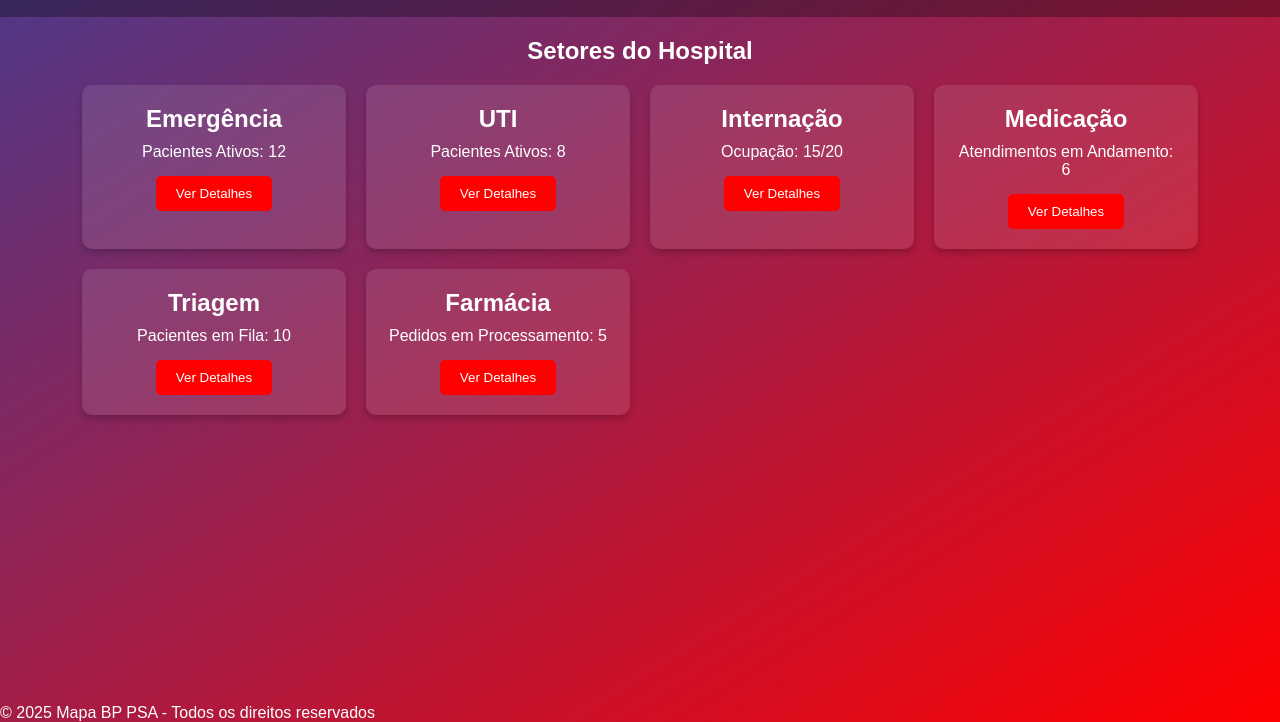
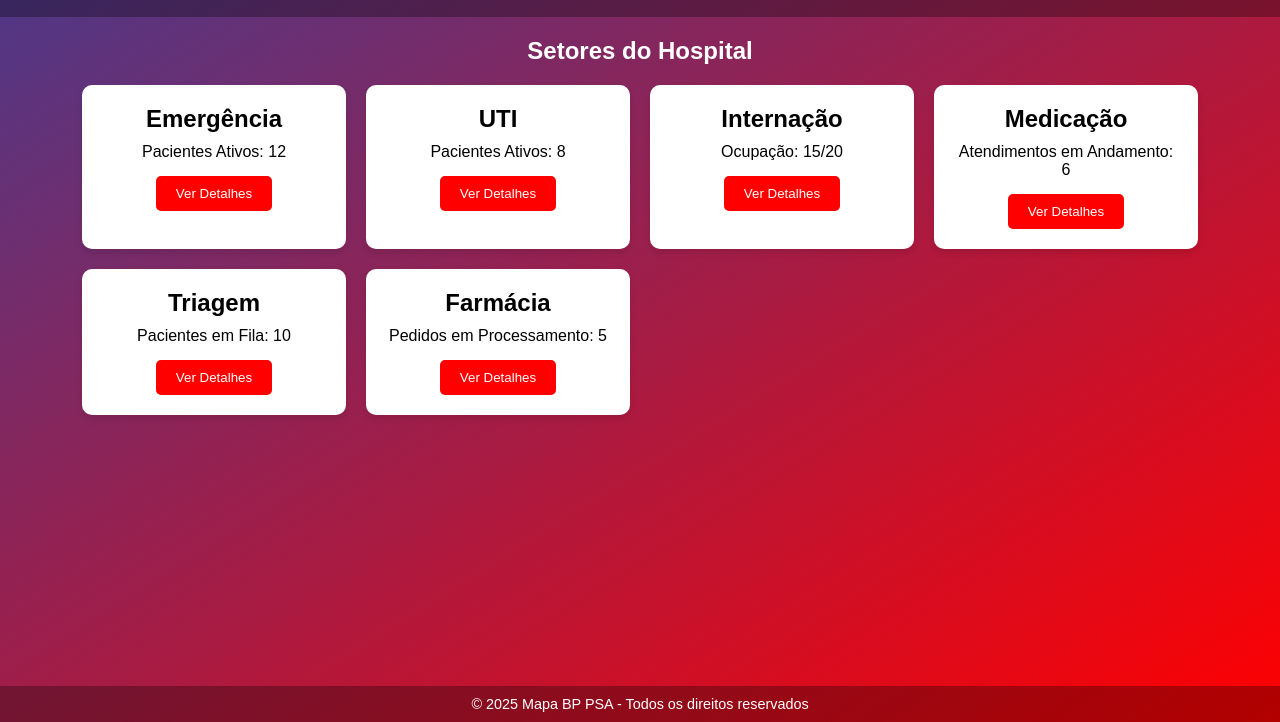
Before and after one commit to Matheus-Miari/Brincando-com-CSS, a plain HTML site: page Bp/Mapa/index.html in a window 1280 px wide. Shown: the part 78-800 px from the top of the page. Drawn offline with Linux system fonts and the light colour scheme.

Commit message:
Update styles.css

```diff
--- a/Bp/Mapa/styles.css
+++ b/Bp/Mapa/styles.css
@@ -41,17 +41,18 @@ body {
 }
 
 .sector {
-    background-color: rgba(255, 255, 255, 0.1);
+    background-color: #FFFFFF; /* Background branco para os cards */
     padding: 20px;
     border-radius: 10px;
-    box-shadow: 0px 4px 6px rgba(0, 0, 0, 0.2);
+    box-shadow: 0px 4px 6px rgba(0, 0, 0, 0.1);
     text-align: center;
     transition: transform 0.3s ease, box-shadow 0.3s ease;
+    color: #000000; /* Texto preto para contraste */
 }
 
 .sector:hover {
     transform: translateY(-5px);
-    box-shadow: 0px 6px 10px rgba(0, 0, 0, 0.4);
+    box-shadow: 0px 6px 10px rgba(0, 0, 0, 0.2);
 }
 
 .sector h3 {
@@ -70,4 +71,17 @@ body {
     border: none;
     padding: 10px 20px;
     border-radius: 5px;
-    cursor: p
+    cursor: pointer;
+    transition: background-color 0.3s ease;
+}
+
+.view-details:hover {
+    background-color: #473A8D;
+}
+
+.footer {
+    text-align: center;
+    padding: 10px;
+    background-color: rgba(0, 0, 0, 0.3);
+    font-size: 0.9rem;
+}
```
